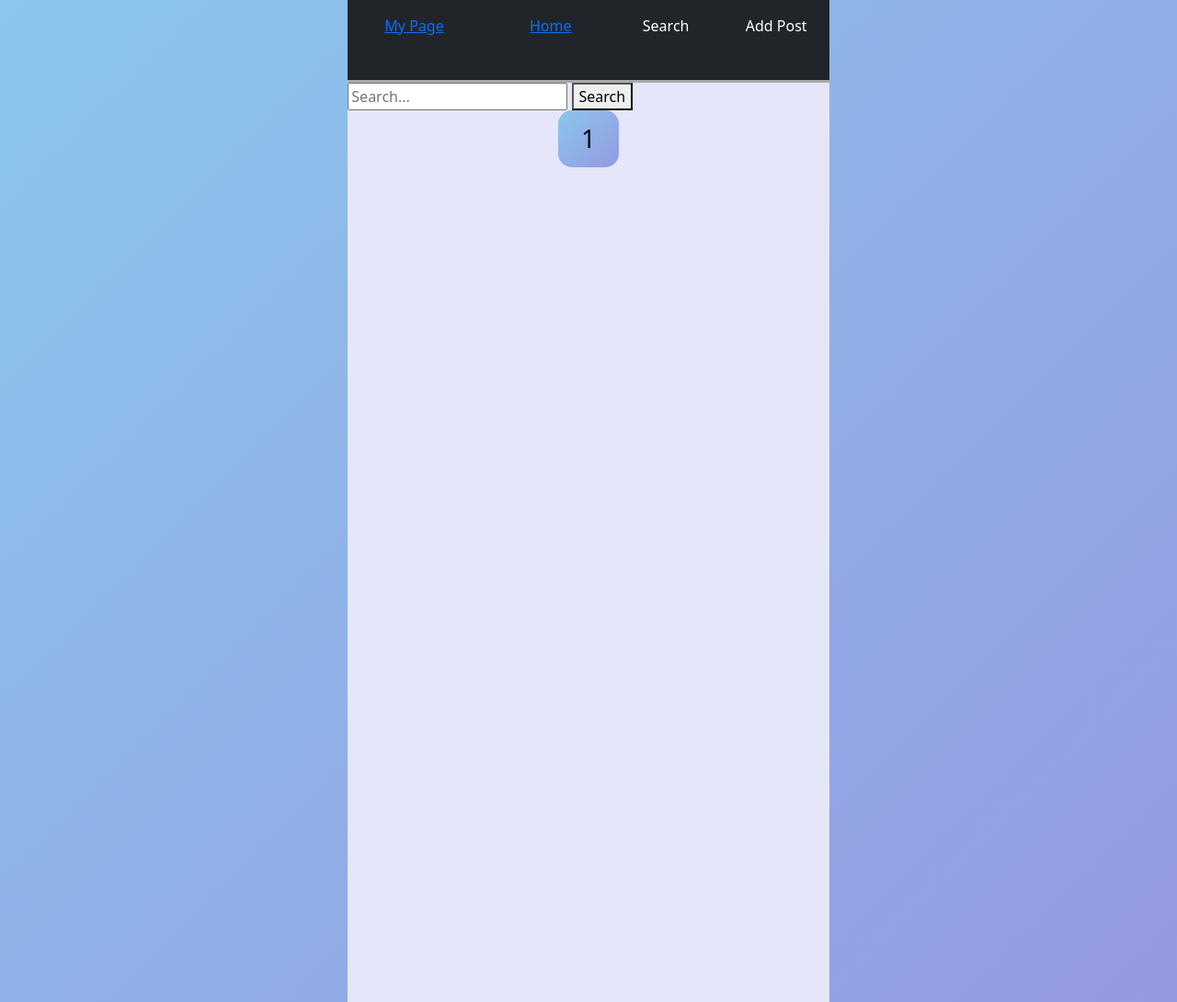
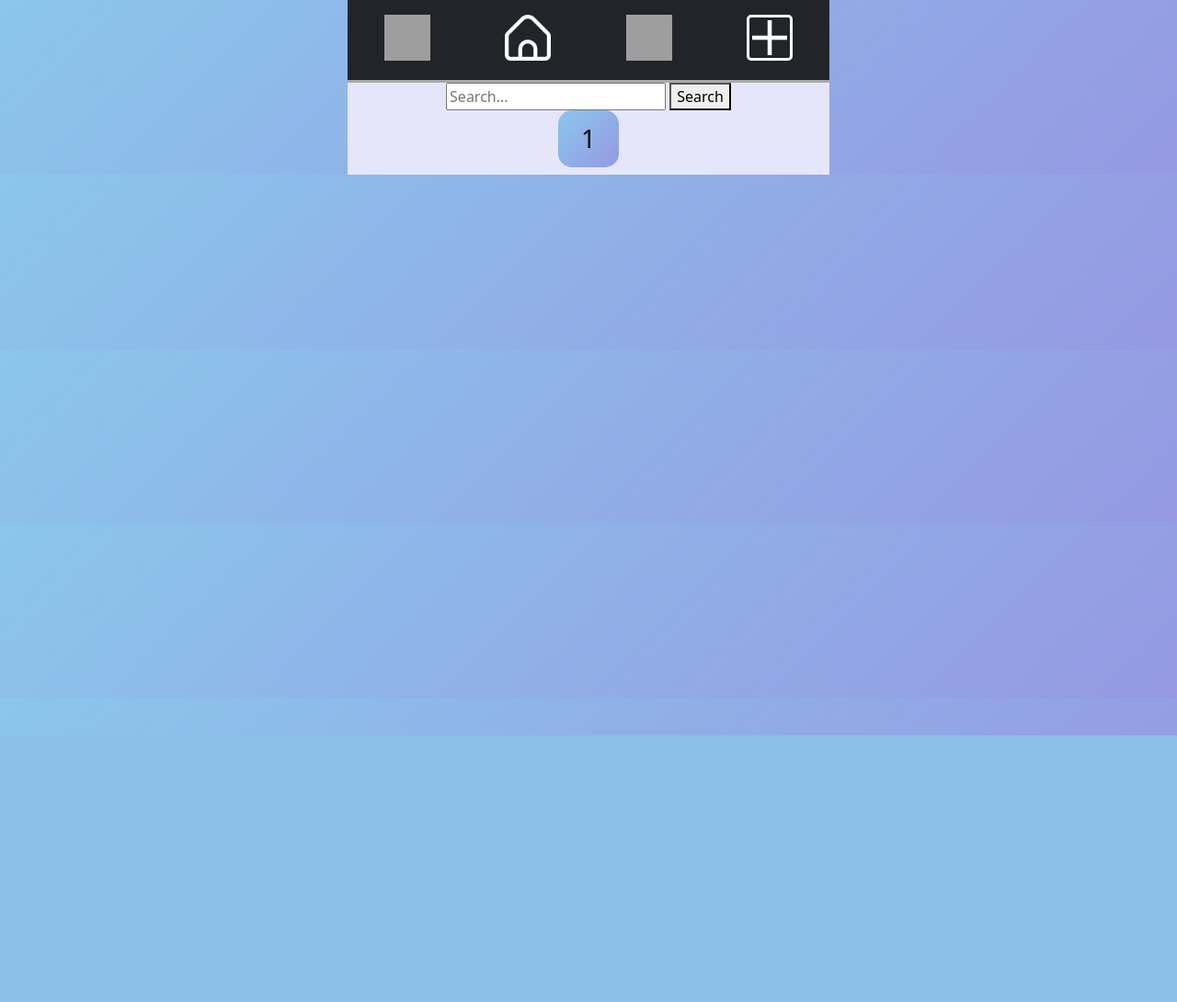
Before and after one commit to Banizama/djangoProject, a Django app: page / in a window 1280 px wide. Shown: the whole page at 92% size. After the commit the page ends 800 px from the top, so only its background shows below. Run offline with Django 5.2, Linux system fonts and the light colour scheme; data that the repository does not hold is empty; grey boxes are pictures that could not be loaded.

Commit message:
finish base

```diff
--- a/Project/Project_app/templates/base.html
+++ b/Project/Project_app/templates/base.html
@@ -7,7 +7,6 @@
     <script src="/static/scripts/subscribe.js"></script>
     <script src="/static/scripts/comment.js"></script>
     <script src="/static/scripts/like.js"></script>
-    <script src="/static/scripts/start_chat.js"></script>
 
     <link href="https://cdn.jsdelivr.net/npm/bootstrap@5.0.2/dist/css/bootstrap.min.css" rel="stylesheet" integrity="sha384-EVSTQN3/azprG1Anm3QDgpJLIm9Nao0Yz1ztcQTwFspd3yD65VohhpuuCOmLASjC" crossorigin="anonymous">
 </head>
@@ -17,26 +16,22 @@
             border-bottom-color: #A9A9A9; ">
             <div class="d-flex justify-content-between ">
                 <div class="text-white my-3 m-4">
-                    <a class='col-2 p-3' style="height: 100px;" href="{% url 'cur_user_page' %}">My Page</a>
+                    <a class='col-2 p-3' style="height: 100px;" href="{% url 'cur_user_page' %}"><img src="/media/icons/circle-user.png" height="50px;" width="50px;"></a>
                 </div>
                 <div class="text-white my-3 m-4">
-                    <a class='col-2 p-3' style="height: 100px;" href="{% url 'home' %}">Home</a>
+                    <a class='col-2 p-3' style="height: 100px;" href="{% url 'home' %}"><img src="/media/icons/home.png" height="50px;" width="50px;"></a>
                 </div>
                 <div class="text-white my-3 m-4">
-                    <span>Search</span>
+                    <a class='col-2 p-3' style="height: 100px;" href="{% url 'users' %}"><img src="/media/icons/search.png" height="50px;" width="50px;"></a>
                 </div>
                 <div class="text-white my-3 m-4">
-                    <span>Add Post</span>
+                    <a class='col-2 p-3' style="height: 100px;" href="{% url 'add_post' %}"><img src="/media/icons/plus.png" height="50px;" width="50px;" style="border-style: solid; border-color: white; padding: 3px; border-radius: 5px;"></a>
                 </div>
             </div>
         </header>
-        <div class="col-5 mx-auto" style="height: 1000px; position: relative; background-color: #E6E6FA"; >
+        <div class="col-5 mx-auto " style=" position: relative; background-color: #E6E6FA; text-align: center;" >
             {% block content %} {% endblock %}
         </div>
-<!--   </div>&ndash;&gt;-->
-<!--            <form action="" method="GET">-->
-<!--                <input type="text" placeholder="Search..." name="search">-->
-<!--                <button type="submit">Search</button>-->
-<!--            </form>-->
+
 </body>
 </html>
```
